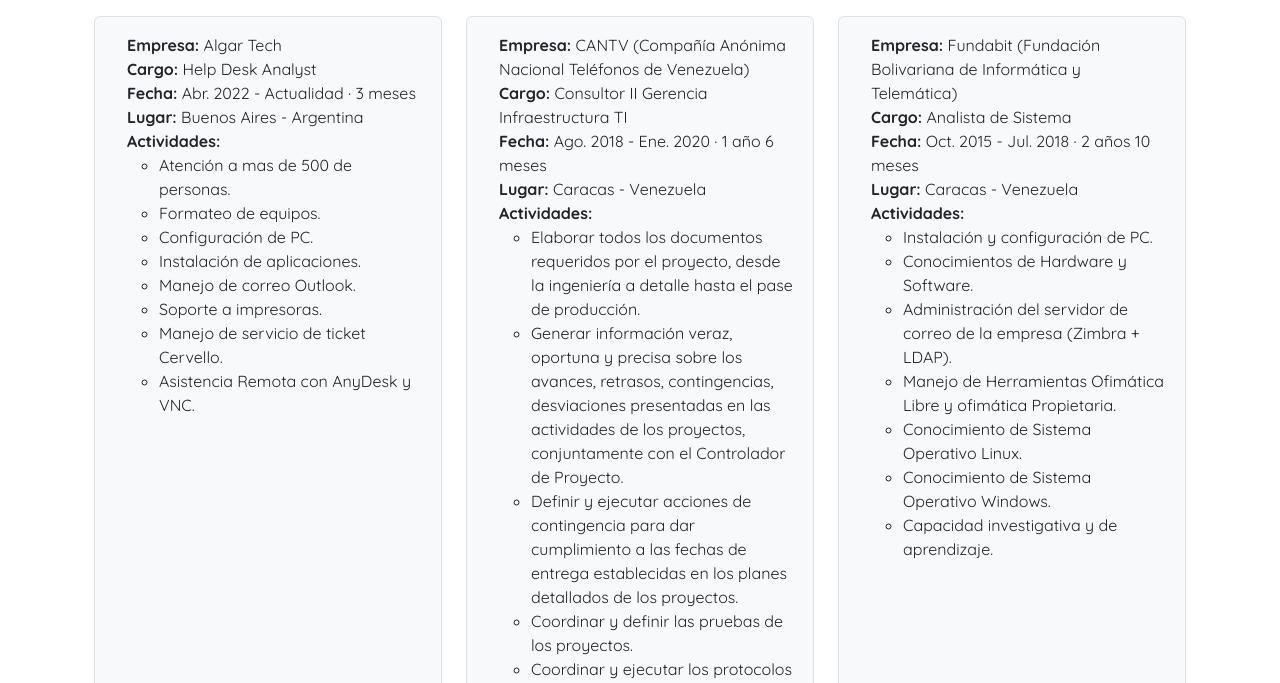
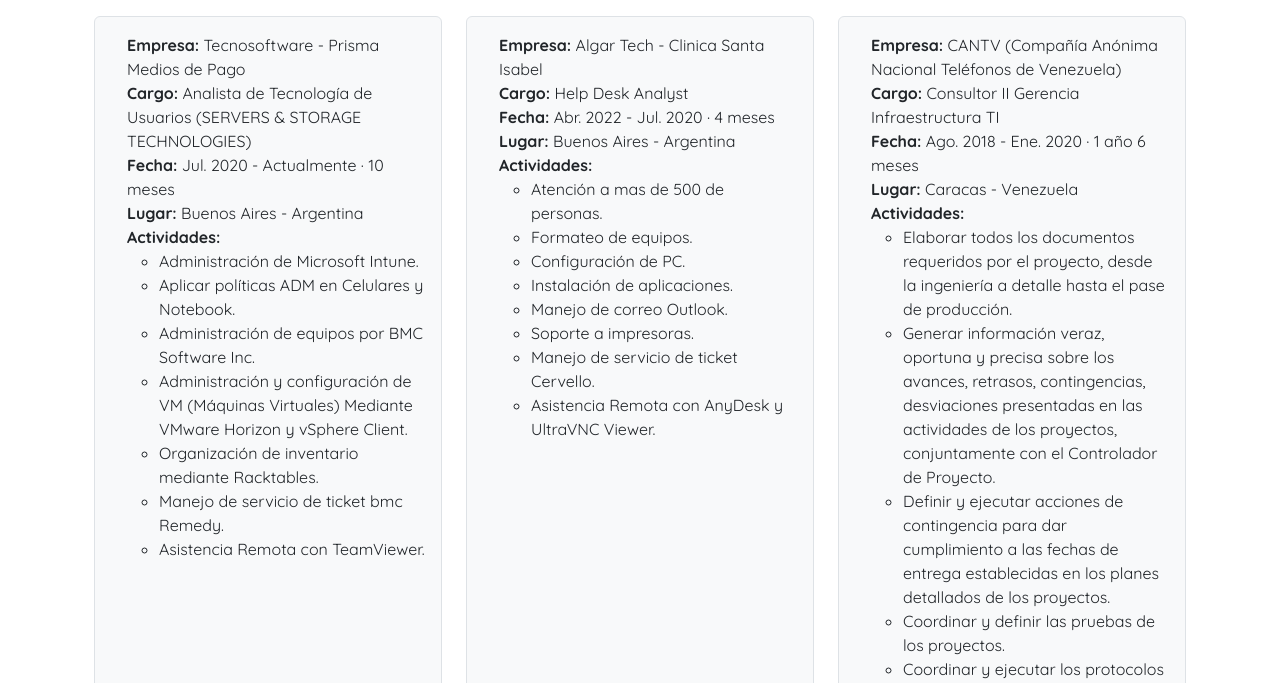
Before and after one commit to carlatoro/my-profile, a website: page paginas/acercademi.html in a window 1280 px wide. Shown: the part 637-1320 px from the top of the page. Drawn offline with nearby package versions, Linux system fonts and the light colour scheme.

Commit message:
modificacion de experiencia laboral

```diff
--- a/paginas/acercademi.html
+++ b/paginas/acercademi.html
@@ -91,13 +91,45 @@
                     <div class="card-body text-dark">
                       <ul class="list-unstyled">
                         <li class="ps-3">
-                          <span class="fw-bold">Empresa:</span> Algar Tech
+                          <span class="fw-bold">Empresa:</span> Tecnosoftware - Prisma Medios de Pago
+                        </li>
+                        <li class="ps-3">
+                          <span class="fw-bold">Cargo:</span> Analista de Tecnología de Usuarios (SERVERS & STORAGE TECHNOLOGIES)
+                        </li>
+                        <li class="ps-3">
+                          <span class="fw-bold">Fecha:</span> Jul. 2020  - Actualmente · 10 meses
+                        </li>
+                        <li class="ps-3">
+                          <span class="fw-bold">Lugar:</span> Buenos Aires - Argentina
+                        </li>
+                        <li class="ps-3">
+                          <span class="fw-bold">Actividades:</span>
+                          <ul>
+                            <li>Administración de Microsoft Intune.</li>
+                            <li>Aplicar políticas ADM en Celulares y Notebook.</li>
+                            <li>Administración de equipos por BMC Software Inc.</li>
+                            <li>Administración y configuración de VM (Máquinas Virtuales) Mediante VMware Horizon y vSphere Client.</li>
+                            <li>Organización de inventario mediante Racktables.</li>
+                            <li>Manejo de servicio de ticket bmc Remedy.</li>
+                            <li>Asistencia Remota con TeamViewer.</li>
+                          </ul>
+                        </li>
+                      </ul>
+                    </div>
+                  </div>
+                </div>
+                <div class="col-lg-4 col-sm-12 my-3">
+                  <div class="card border mb-3 h-100 bg-light">
+                    <div class="card-body text-dark">
+                      <ul class="list-unstyled">
+                        <li class="ps-3">
+                          <span class="fw-bold">Empresa:</span> Algar Tech - Clinica Santa Isabel
                         </li>
                         <li class="ps-3">
                           <span class="fw-bold">Cargo:</span> Help Desk Analyst
                         </li>
                         <li class="ps-3">
-                          <span class="fw-bold">Fecha:</span> Abr. 2022 - Actualidad · 3 meses
+                          <span class="fw-bold">Fecha:</span> Abr. 2022 - Jul. 2020 · 4 meses
                         </li>
                         <li class="ps-3">
                           <span class="fw-bold">Lugar:</span> Buenos Aires - Argentina
@@ -112,7 +144,7 @@
                             <li>Manejo de correo Outlook.</li>
                             <li>Soporte a impresoras.</li>
                             <li>Manejo de servicio de ticket Cervello.</li>
-                            <li>Asistencia Remota con AnyDesk y VNC.</li>
+                            <li>Asistencia Remota con AnyDesk y UltraVNC Viewer.</li>
                           </ul>
                         </li>
                       </ul>
```
